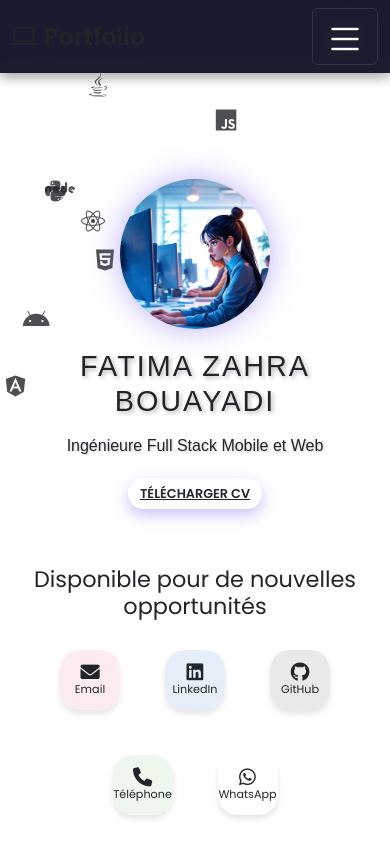
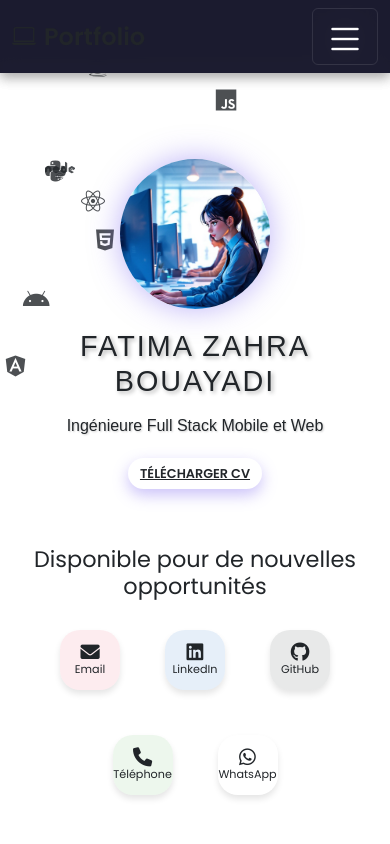
Before and after one commit to fatima236/monPortfolio, an Angular app: page / in a window 390 px wide. Shown: the top 844 px of the page. Built offline with nearby package versions, Linux system fonts and the light colour scheme.

Commit message:
changement plus

```diff
--- a/src/app/app.component.css
+++ b/src/app/app.component.css
@@ -446,7 +446,7 @@ body {
 
 @media (max-width: 768px) {
   .hero {
-    padding: 40px 15px;
+    padding: 20px 15px;
   }
 
   .text-container h1 {
@@ -497,7 +497,7 @@ body {
 @media (max-width: 480px) {
   .hero {
     padding: 40px 10px;
-    margin-top: 40px;
+    margin-top: 20px;
 
   }
 
```
